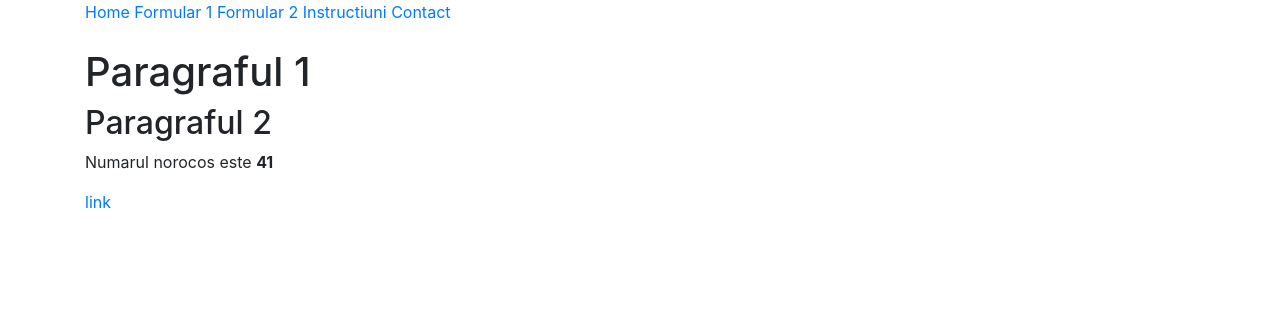
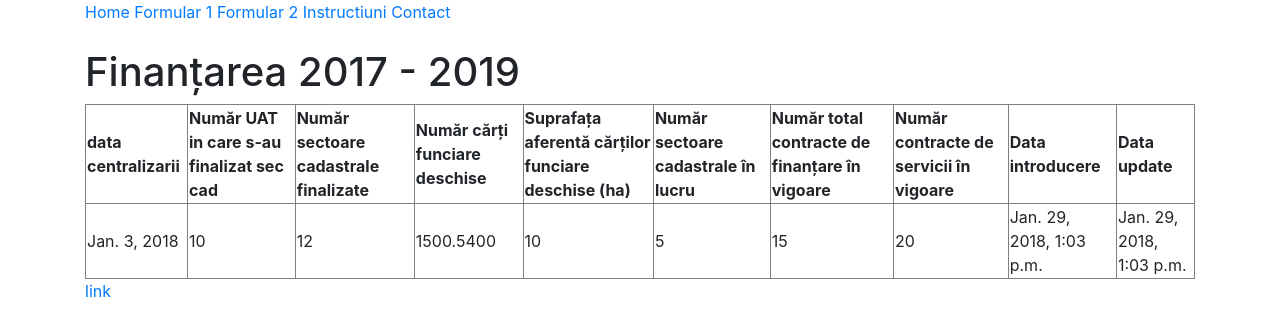
Before and after one commit to vicst/Django_CNC, a Django app: page / in a window 1280 px wide. Shown: the top 336 px of the page. Run offline with Django 3.2, Linux system fonts and the light colour scheme; data comes from the database, SQL or seed files in the repository; some libraries are stand-ins or nearby versions.

Commit message:
A doua versiune

```diff
--- a/src/formular/models.py
+++ b/src/formular/models.py
@@ -12,3 +12,5 @@ class form(models.Model):
     nr_contracte_servicii   = models.SmallIntegerField()
     timestamp               = models.DateTimeField(auto_now_add = True)
     updated                 = models.DateTimeField(auto_now = True)
+    def __str__(self):
+        return self.data_centralizarii
--- a/src/formular/views.py
+++ b/src/formular/views.py
@@ -3,6 +3,7 @@ from django.http import HttpResponse
 from django.views import View
 from django.views.generic import TemplateView
 import random
+from .models import form
 
 # Create your views here.
 # def home(request):
@@ -26,7 +27,8 @@ class HomeView(TemplateView):
     template_name = "home.html"
     def get_context_data(self, **kwargs):
         num = random.randint(0,100)
-        context = {"number" : num}
+        centralizator = form.objects.all()
+        context = {"lista_date" : centralizator}
         return context
 
 # class Formular1View(TemplateView):
--- a/src/templates/base.html
+++ b/src/templates/base.html
@@ -2,8 +2,9 @@
 <html lang="en">
 <head>
     <meta charset="UTF-8">
+    <link rel="stylesheet" href="https://maxcdn.bootstrapcdn.com/bootstrap/4.0.0/css/bootstrap.min.css" integrity="sha384-Gn5384xqQ1aoWXA+058RXPxPg6fy4IWvTNh0E263XmFcJlSAwiGgFAW/dAiS6JXm" crossorigin="anonymous">
     <title>{% block title %}Formular PNCCF{% endblock title %}</title>
-    {% include "snippets/css.html" %}
+    {% load static %}
 </head>
 
 <body>
--- a/src/templates/home.html
+++ b/src/templates/home.html
@@ -3,8 +3,26 @@
 
 
 {% block continut %}
-    <h1>Paragraful 1 </h1>
-    <h2>Paragraful 2</h2>
-<p>Numarul norocos este <b> {{number}} </b></p>
-    <a href="www.siunlink.ro">link</href
+    <h1>Finanțarea 2017 - 2019</h1>
+    <table border = 1>
+    {% for obj in lista_date %}
+        <tr>
+            <th>data centralizarii</th>
+            <th>Număr UAT in care s-au finalizat sec cad</th>
+            <th>Număr sectoare cadastrale finalizate</th>
+            <th>Număr cărți funciare deschise</th>
+            <th>Suprafața aferentă cărților funciare deschise (ha)</th>
+            <th>Număr sectoare cadastrale în lucru</th>
+            <th>Număr total contracte de finanțare în vigoare</th>
+            <th>Număr contracte de servicii în vigoare</th>
+            <th>Data introducere</th>
+            <th>Data update</th>
+        </tr>
+        <tr>
+            <td>{{obj.data_centralizarii}}</td> <td> {{obj.nr_uaturi_cad_fin}}</td><td> {{obj.nr_sectoare_cad_fin}}<td> {{obj.sup_carti_fun}}</td><td> {{obj.nr_uaturi_in_lucru}} </td>
+            <td> {{obj.nr_sc_in_lucru}}</td> <td> {{obj.nr_contracte_finantare}}</td> <td> {{obj.nr_contracte_servicii}}</td> <td> {{obj.timestamp}}</td> <td> {{obj.updated}}</td>
+        </tr>
+    {% endfor %}
+    </table>
+    <a href="www.siunlink.ro">link</href>
 {% endblock continut %}
--- a/src/templates/snippets/css.html
+++ /dev/null
@@ -1 +0,0 @@
-<link rel="stylesheet" href="https://maxcdn.bootstrapcdn.com/bootstrap/4.0.0/css/bootstrap.min.css" integrity="sha384-Gn5384xqQ1aoWXA+058RXPxPg6fy4IWvTNh0E263XmFcJlSAwiGgFAW/dAiS6JXm" crossorigin="anonymous">
```
